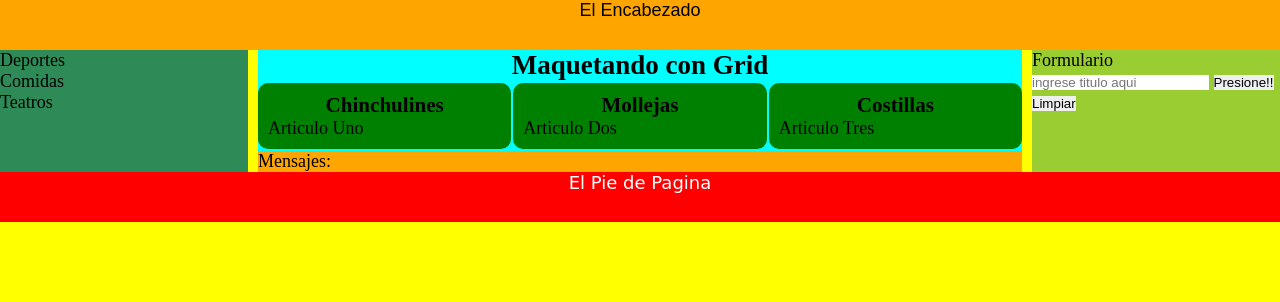
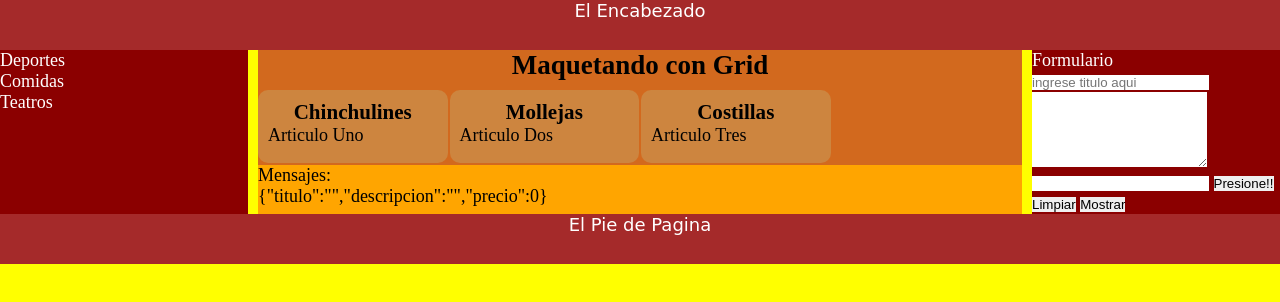
Before and after one commit to maximilianou/MaquetadoGridLayoutMar10_2018_02, a plain HTML site: page index.html in a window 1280 px wide. Both pictures are taken after a click on the button "Presione!!". Drawn offline with Linux system fonts and the light colour scheme; a web font is replaced by a local one.

Commit message:
👩✂️ Updated with Glitch

```diff
--- a/cliente.js
+++ b/cliente.js
@@ -1,26 +1,30 @@
+
 // Programando una clase en Javascript
 class Notas{
   // Programando un metodo de una clase en Javascript
+  static obtenerFormulario(){
+    let nota_nueva = {};
+    nota_nueva.titulo = document.querySelector( "#nota_titulo_" ).value;
+    nota_nueva.descripcion = document.querySelector( "#nota_descripcion_" ).value;
+    nota_nueva.precio = document.querySelector( "#nota_precio_" ).value;
+    if( nota_nueva.precio == "" ){
+        nota_nueva.precio = 0;
+    }
+    document.querySelector( "#nota_titulo_" ).value = "";
+    document.querySelector( "#nota_descripcion_" ).value = "";
+    document.querySelector( "#nota_precio_" ).value = "";
+    return nota_nueva;
+  }
   static subir(){
 
     console.log('[..] Hola, martes con frio en buenos aires!!!');
 
+    let nota = Notas.obtenerFormulario();
+
     document.querySelector("#panelMsgContenido").innerHTML
-        += document.querySelector( "#nota_titulo" ).value;
-
-    document.querySelector( "#nota_titulo" ).value = "";
-
-/*
-    document.querySelector("#panelMsg").innerHTML
-        += "Mensaje desde el Codigo, DATO!!";
-*/
-/*
-    document.querySelector("section > h1").innerHTML
-        += "Mensaje desde el Codigo, DATO!!";
-*/
+        += JSON.stringify(nota);
 
 
-//    alert('Huy, Aca se detiene el Programa y puedo Verificar Variables y Valores');
 
     console.log('[OK] Hola, martes con frio en buenos aires!!!');
 
@@ -29,5 +33,30 @@ class Notas{
   static limpiar(){
     document.querySelector("#panelMsgContenido").innerHTML = "";
   }
+  static mostrar(){
+
+          let listado = [
+ { "id": 100, "titulo":"Mate Calabaza", "descripcion":"Suave", "precio": 100},
+ { "id": 102, "titulo":"Mate Alpaca", "descripcion":"Fino", "precio": 500},
+ { "id": 104, "titulo":"Mate Madera", "descripcion":"Tipico", "precio": 100},
+ { "id": 106, "titulo":"Mate Asta", "descripcion":"Duradero", "precio": 250},
+ { "id": 108, "titulo":"Mate Silicona", "descripcion":"De ciudad", "precio": 300}
+                        ];
+          let plantilla = `
+          ${ listado.map(
+                  comida =>
+                  `
+                    <article><h3>
+                     (${ comida.id })
+                     ${ comida.titulo }</h3>
+                     ${ comida.precio },
+                     ${ comida.descripcion }.
+                    </article>
+                  `
+          ).join('') }
+          `;
+        document.querySelector('#panelMsgContenido').innerHTML = plantilla;
+
+  }
 
 }
--- a/estilo.css
+++ b/estilo.css
@@ -17,34 +17,36 @@ body{
   grid-auto-rows: minmax(100px, auto);
 }
 header{
-  background-color: orange;
-  font-family: 'Snippet', sans-serif;
+  background-color: brown;
+  color: white;
+  font-family: 'Sniglet', cursive;
 /*  grid-column: 1 / -1; */
   min-height: 50px;
 
 }
 footer{
-  background-color: red;
+  background-color: brown;
   color: white;
   font-family: 'Sniglet', cursive;
 /*   grid-column: 1 / -1;  */
   min-height: 50px;
 }
 section{
-  background-color: aqua;
+  background-color: chocolate;
   grid-column-start: 2;
   grid-column-end: -2;
   display: grid;
-  grid-template-columns: repeat(3, 1fr);
+  grid-template-columns: repeat(4, 1fr);
   grid-gap: 2px;
 }
 article{
-  background-color: green;
+  background-color: peru;
   border-radius: 10px;
   padding: 10px;
 }
-nav{
-  background-color: seagreen;
+nav, aside{
+  background-color: darkred;
+  color: white;
 }
 
 section > h1{
@@ -55,9 +57,6 @@ footer, header, h1, h2, h3 {
   text-align: center;
 }
 
-aside{
-  background-color: yellowgreen;
-}
 
 #panelMsg{
   background-color: orange;
--- a/index.html
+++ b/index.html
@@ -4,11 +4,11 @@
 
     <title>Hello!</title>
 
-<link href="https://fonts.googleapis.com/css?family=Sniglet|Snippet" rel="stylesheet">
+    <link href="https://fonts.googleapis.com/css?family=Sniglet|Snippet" rel="stylesheet">
+    <meta name="viewport" content="width=device-width, initial-scale=1.0">
+    <link rel="stylesheet" href="estilo.css">
 
-    <link rel="stylesheet" href="/estilo.css">
-
-    <script src="/cliente.js" defer ></script>
+    <script src="cliente.js" defer ></script>
 
   </head>
   <body>
@@ -18,8 +18,8 @@
     <header> El Encabezado
     </header>
 
-    <div id='panelUno'
-         class='promo panelcentral publicidad '
+    <div id="panelUno"
+         class="promo panelcentral publicidad"
          >
       <nav>
         <ul>
@@ -57,8 +57,11 @@
       <aside>
         Formulario
 
-        <input type="text" id="nota_titulo"
+        <input type="text" id="nota_titulo_"
                placeholder="ingrese titulo aqui"
+               />
+        <textarea cols="20" rows="5" id="nota_descripcion_" ></textarea>
+        <input type="number" id="nota_precio_"
                />
 
         <button
@@ -70,6 +73,9 @@
         </button>
         <button onclick="Notas.limpiar();" >
           Limpiar
+        </button>
+        <button onclick="Notas.mostrar();" >
+          Mostrar
         </button>
 
       </aside>
```
